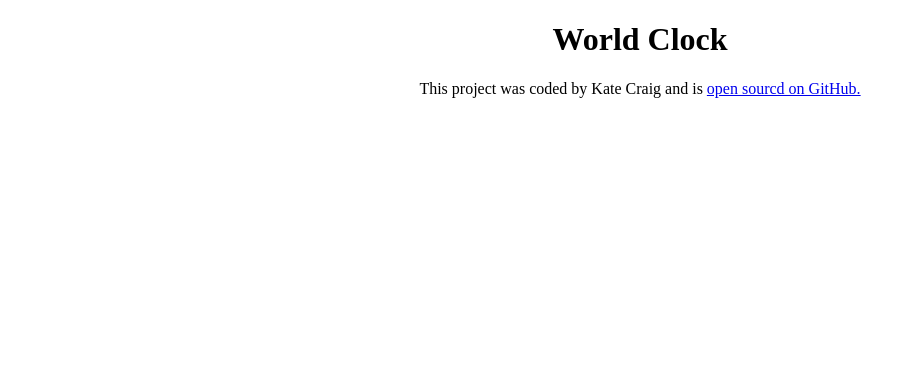
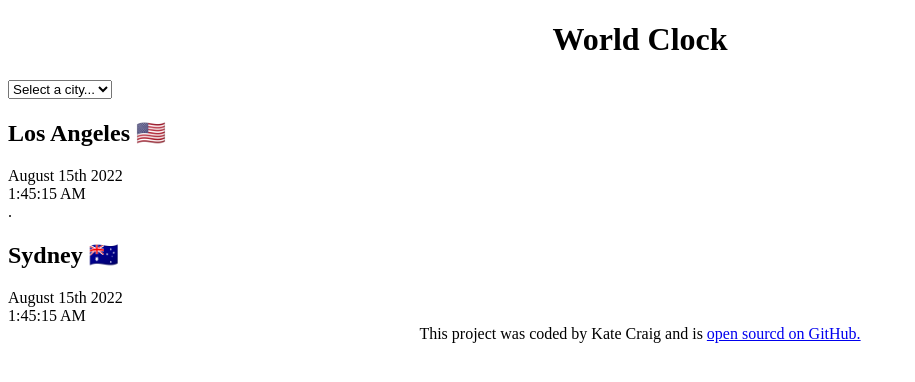
Before and after one commit to kateacraig/world-clock, a plain HTML site: page index.html in a window 1280 px wide. Shown: the whole page, without its empty margins (0-915 px from the left). Drawn offline with nearby package versions, Linux system fonts and the light colour scheme.

Commit message:
Added the basic html

```diff
--- a/index.html
+++ b/index.html
@@ -9,7 +9,26 @@
     <title>World Clock - Kate Craig</title>
   </head>
   <body>
-    <h1>World Clock</h1>
+    <div class="container">
+      <h1>World Clock</h1>
+
+      <select name="" id="">
+        <option value="">Select a city...</option>
+        <option value="">London</option>
+        <option value="">New York</option>
+        <option value="">Auckland</option>
+      </select>
+
+      <div class="city"></h2>
+        <h2>Los Angeles 🇺🇸</h2>
+        <div class="date">August 15th 2022</div>
+        <div class="time">1:45:15 AM</div:time>
+      </div>.<div class="city">
+        <h2>Sydney 🇦🇺</h2>
+        <div class="date">August 15th 2022</div>
+        <div class="time">1:45:15 AM</div:time>
+      </div>
+    </div>
     <footer>
       This project was coded by Kate Craig and is
       <a href="https://github.com/kateacraig/world-clock" target="_blank"
```
